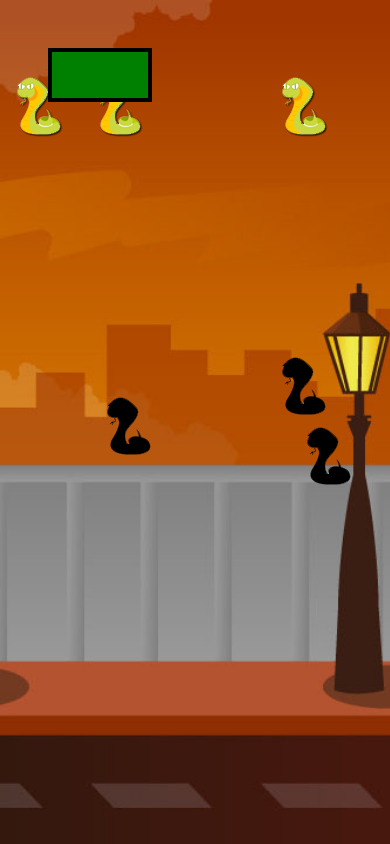
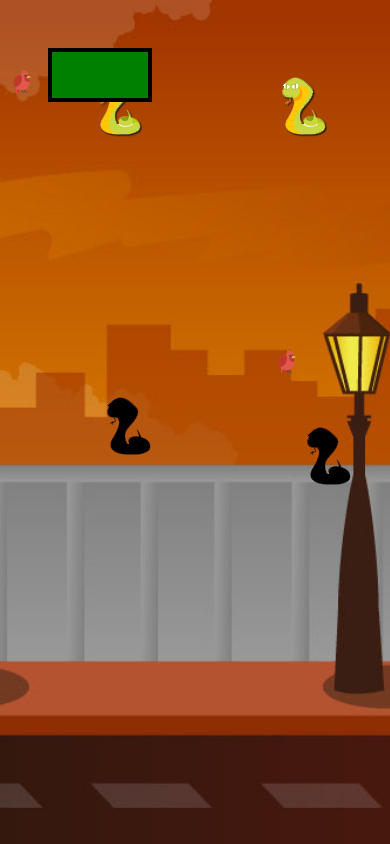
Before and after one commit to nvminhtu/Toddler_Game_Kids, a plain HTML site: page www/index.html in a window 390 px wide. Drawn offline with Linux system fonts and the light colour scheme; some packages are replaced by stand-ins of ours.

Commit message:
fix init and done for creating many Level Layer

```diff
--- a/www/index.html
+++ b/www/index.html
@@ -44,6 +44,7 @@
     <body>
         <div id="container"></div>
         <script src="js/main.js"></script>
+        <script type="text/javascript" src="js/init.js"></script>
         <!-- <script type="text/javascript" src="js/index.js"></script> -->
     </body>
 </html>
--- /dev/null
+++ b/www/js/init.js
@@ -0,0 +1,116 @@
+
+function initStage(images) {
+  var stage = new Konva.Stage({
+      container: 'container',
+      width: winWidth,
+      height: winHeight
+  });
+  var
+    gameMain = new Konva.Layer();
+    gameLayer1 = new Konva.Layer(),
+    gameLayer2 = new Konva.Layer();
+
+  var animals = {
+      snake: {
+          x: 10,
+          y: 70
+      },
+      giraffe: {
+          x: 90,
+          y: 70
+      },
+      monkey: {
+          x: 275,
+          y: 70
+      },
+      lion: {
+          x: 400,
+          y: 70
+      }
+  };
+  var outlines = {
+      snake_black: {
+          x: 275,
+          y: 350
+      },
+      giraffe_black: {
+          x: 390,
+          y: 250
+      },
+      monkey_black: {
+          x: 300,
+          y: 420
+      },
+      lion_black: {
+          x: 100,
+          y: 390
+      }
+  };
+
+  var vehicles = { bird: { x: 10,y: 70}, giraffe: { x: 90, y: 70}, monkey: {x: 275,y: 70},lion: {x: 400,y: 70} };
+  var outlines2 = {
+      bird_black: {
+          x: 275,
+          y: 350
+      },
+      giraffe_black: {
+          x: 390,
+          y: 250
+      },
+      monkey_black: {
+          x: 300,
+          y: 420
+      },
+      lion_black: {
+          x: 100,
+          y: 390
+      }
+  };
+
+  var rect = new Konva.Rect({
+      x: 50,
+      y: 50,
+      width: 100,
+      height: 50,
+      fill: 'green',
+      stroke: 'black',
+      strokeWidth: 4
+  });
+
+  gameMain.add(rect);
+  stage.add(gameMain);
+  rect.on('click',function(){
+      gameMain.hide();
+      stage.draw();
+  });
+  //gameLevel1 = initLayer(images,animals,outlines,stage,gameLayer1);
+  gameLevel2 = initLayer(images,vehicles,outlines2,stage,gameLayer2);
+  stage.add(gameLevel2);
+//  gameLevel2.hide();
+  //gameLevel1.hide();
+  //stage.draw();
+  //stage.add(gameLevel1);
+}
+/* ------ Load data and run Stage ------ */
+//step1: Data: Source Data
+var sources = {
+    beach: 'beach.png',
+    bird: 'bird.png',
+    bird_glow: 'bird-glow.png',
+    bird_black: 'bird-black.png',
+    snake: 'snake.png',
+    snake_glow: 'snake-glow.png',
+    snake_black: 'snake-black.png',
+    lion: 'snake.png',
+    lion_glow: 'snake-glow.png',
+    lion_black: 'snake-black.png',
+    monkey: 'snake.png',
+    monkey_glow: 'snake-glow.png',
+    monkey_black: 'snake-black.png',
+    giraffe: 'snake.png',
+    giraffe_glow: 'snake-glow.png',
+    giraffe_black: 'snake-black.png'
+};
+
+//step2: Run Function
+loadImages(sources, initStage);
--- a/www/js/main.js
+++ b/www/js/main.js
@@ -28,7 +28,7 @@ function isNearOutline(animal, outline) {
     var ax = a.getX();
     var ay = a.getY();
 
-    if(ax > o.x - 20 && ax < o.x + 20 && ay > o.y - 20 && ay < o.y + 20) {
+    if(ax > o.x - 10 && ax < o.x + 10 && ay > o.y - 10 && ay < o.y + 10) {
         return true;
     }
     else {
@@ -160,7 +160,8 @@ function initLayer(images,animals,outlines,stage,gameLayer) {
       });
 
       backgroundGroup.add(yoda);
-      stage.add(gameLayer);
+      gameLayer.add(backgroundGroup);
+      gameLayer.draw();
     };
     imageObj.src = 'img/bg-game-screen.jpg';
 
@@ -179,80 +180,3 @@ function initLayer(images,animals,outlines,stage,gameLayer) {
 
     return gameLayer;
 }
-function initStage(images) {
-  var stage = new Konva.Stage({
-      container: 'container',
-      width: winWidth,
-      height: winHeight
-  });
-  var gameLayer1 = new Konva.Layer(),
-      gameLayer2 = new Konva.Layer();
-
-  var animals = {
-      snake: {
-          x: 10,
-          y: 70
-      },
-      giraffe: {
-          x: 90,
-          y: 70
-      },
-      monkey: {
-          x: 275,
-          y: 70
-      },
-      lion: {
-          x: 400,
-          y: 70
-      }
-  };
-  var outlines = {
-      snake_black: {
-          x: 275,
-          y: 350
-      },
-      giraffe_black: {
-          x: 390,
-          y: 250
-      },
-      monkey_black: {
-          x: 300,
-          y: 420
-      },
-      lion_black: {
-          x: 100,
-          y: 390
-      }
-  };
-
-  var vehicles = { snake: { x: 10,y: 70}, giraffe: { x: 90, y: 70}, monkey: {x: 275,y: 70},lion: {x: 400,y: 70} };
-
-  gameLevel1 = initLayer(images,animals,outlines,stage,gameLayer1);
-  gameLevel2 = initLayer(images,vehicles,outlines,stage,gameLayer2);
-//  stage.add(gameLevel2);
-  gameLevel2.hide();
-  //gameLevel1.hide();
-  stage.draw();
-  //stage.add(gameLevel1);
-}
-
-/* ------ Load data and run Stage ------ */
-//step1: Data: Source Data
-var sources = {
-    beach: 'beach.png',
-    snake: 'snake.png',
-    snake_glow: 'snake-glow.png',
-    snake_black: 'snake-black.png',
-    lion: 'snake.png',
-    lion_glow: 'snake-glow.png',
-    lion_black: 'snake-black.png',
-    monkey: 'snake.png',
-    monkey_glow: 'snake-glow.png',
-    monkey_black: 'snake-black.png',
-    giraffe: 'snake.png',
-    giraffe_glow: 'snake-glow.png',
-    giraffe_black: 'snake-black.png'
-};
-
-//step2: Run Function
-loadImages(sources, initStage);
```
Also changed, not shown: www/img/bird.png (added), www/pic/bird-black.png (added), www/pic/bird-glow.png (added), www/pic/bird.png (added).
